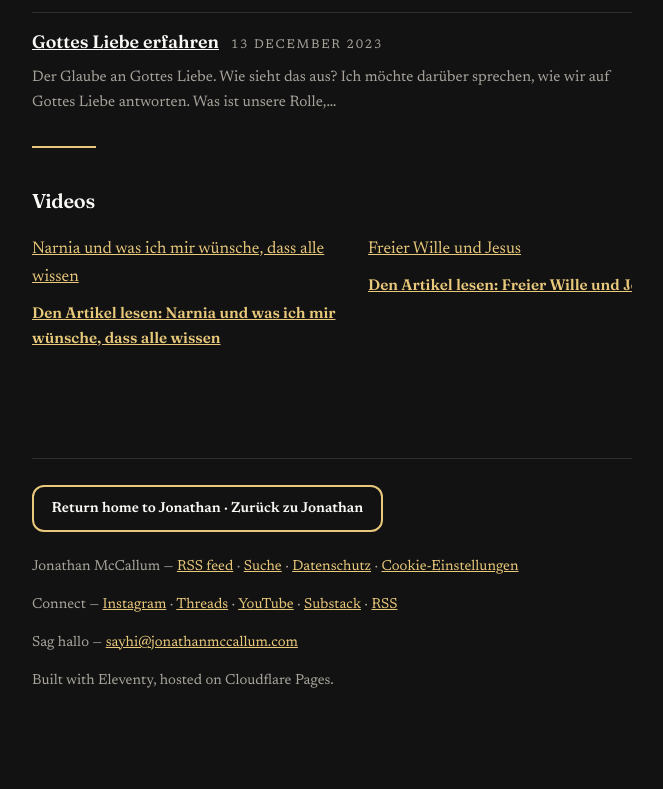
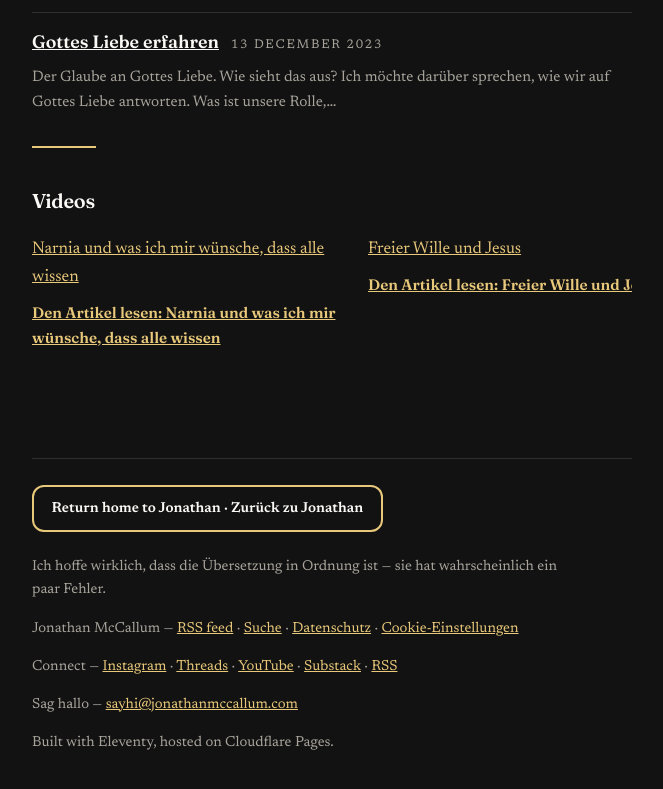
Before and after one commit to streamjonathan/jonathanmccallum-de, an Eleventy site: page index.njk in a window 1280 px wide. Shown: the part 2242-3031 px from the top of the page, without its empty margins (308-971 px from the left). Before the commit the page ends 2997 px from the top, so only its background shows below. Built offline with nearby package versions, Linux system fonts and the light colour scheme; Eleventy itself is replaced by a stand-in of ours; files that its build step writes are made by us from their sources; files whose address does not match are found by name.

Commit message:
Add translation disclaimer to footer [de]

```diff
--- a/_includes/layouts/base.njk
+++ b/_includes/layouts/base.njk
@@ -113,6 +113,7 @@
 </main>
 <footer class="site-footer">
   <p><a class="return-home" href="https://jonathanmccallum.com{{ page.url }}">Return home to Jonathan <span lang="de">· Zurück zu Jonathan</span></a></p>
+  <p class="translation-note">Ich hoffe wirklich, dass die Übersetzung in Ordnung ist — sie hat wahrscheinlich ein paar Fehler.</p>
   <p>{{ site.title }} — <a href="/feed/">RSS feed</a> · <a href="/search/">Suche</a> · <a href="/privacy/">Datenschutz</a> · <a href="#" id="cookie-settings">Cookie-Einstellungen</a></p>
   <p>Connect — <a href="https://www.instagram.com/jonamccallum">Instagram</a> · <a href="https://www.threads.com/@jonamccallum">Threads</a> · <a href="https://www.youtube.com/@Jonathanmccallum1">YouTube</a> · <a href="https://jonamccallum.substack.com">Substack</a> · <a href="/feed/">RSS</a></p>
   <p>Sag hallo — <a href="#" data-contact-email data-contact-email-text>Schreib mir eine E-Mail</a></p>
```
